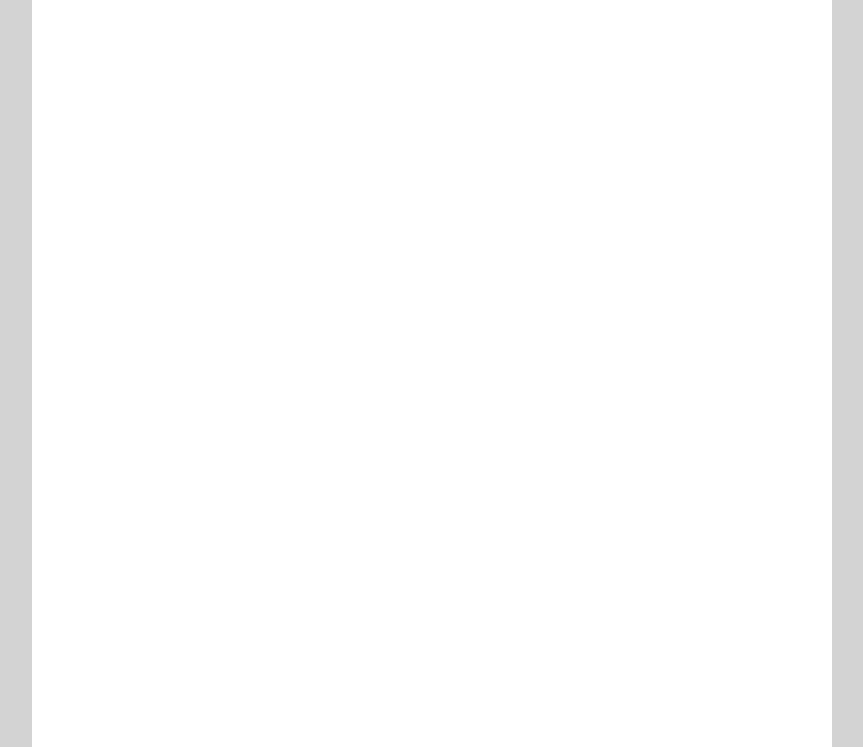
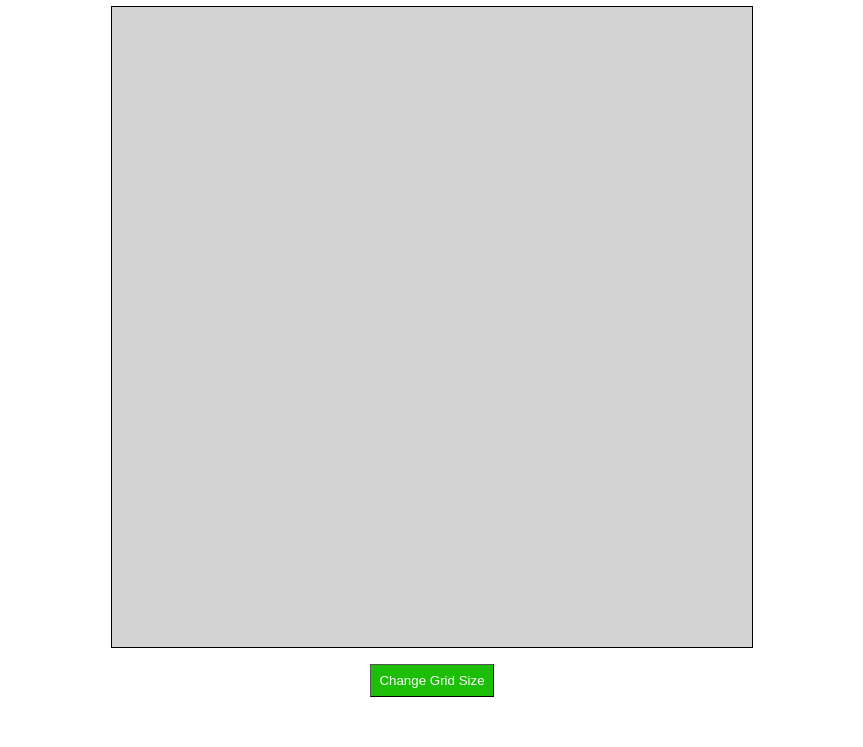
Before and after one commit to IGrewal08/ES-game, a plain HTML site: page index.html in a window 1280 px wide. Shown: the part 74-821 px from the top of the page, without its empty margins (208-1071 px from the left). After the commit the page ends 800 px from the top, so only its background shows below. Drawn offline with Linux system fonts and the light colour scheme.

Commit message:
fixed child div class wrap

```diff
--- a/index.html
+++ b/index.html
@@ -8,9 +8,11 @@
     <script async src="javascript.js"></script>
 </head>
 <body>
+    <h1 id="title">Etch-A-Sketch</h1>
+    <div id="container"></div>
+
     <div id="button">
         <button>Change Grid Size</button>
     </div>
-    <div id="container"></div>
 </body>
 </html>
--- a/javascript.js
+++ b/javascript.js
@@ -1,31 +1,28 @@
 const container = document.querySelector('#container');
 
 button.addEventListener("click", () => {
-
-    let input = prompt();
-    if (input >= 100 && input < 2) {
-        input = prompt();
-    }
     removeGrid();
-    buildGrid(input);
+    let userInput;
+    do {
+        userInput = prompt('Enter Grid-Size');
+    } while ((userInput < 2) || (userInput > 100))
+    buildGrid(userInput);
 });
 
-function buildGrid (input) {
 
-    for (let i = 1; i <= input; i++) {
-        const parent = document.createElement('div');
-        parent.classList.add('parent');
+function buildGrid (userInput) {
+    const totalDiv = userInput * userInput;
+    const dimension = 640/userInput;
 
-        for (let j = 1; j <= input; j++) {
-            const child = document.createElement('div');
-            child.classList.add('child');
-            parent.appendChild(child);
-        }
-        container.appendChild(parent);
+    for (let i = 1; i <= totalDiv; i++) {
+        const child = document.createElement('div');
+        child.classList.add('child');
+        child.style.width = `${dimension}px`;
+        child.style.height = `${dimension}px`;
+        container.appendChild(child);
     }
 
     const allChild = document.querySelectorAll('.child');
-
     allChild.forEach((div) => {
         div.addEventListener("mouseover", (event) => {
             const results = getRGB();
@@ -35,9 +32,9 @@ function buildGrid (input) {
 }
 
 function removeGrid () {
-    const parentElement = document.getElementById('container');
-    while (parentElement.firstChild) {
-        parentElement.removeChild(parentElement.firstChild);
+    const childElement = document.getElementById('container');
+    while (childElement.firstChild) {
+        childElement.removeChild(childElement.firstChild);
     }
 }
 
@@ -47,4 +44,4 @@ function getRGB () {
         , Math.round((Math.random() * (255)))];
 }
 
-buildGrid(80);
+buildGrid(50);
--- a/styles.css
+++ b/styles.css
@@ -1,36 +1,35 @@
 body {
+    font-family: 'Times New Roman', Times, serif;
+    display: flex;
+    flex-direction: column;
+    justify-content: center;
+    align-items: center;
+    padding: 0;
+    margin: 0;
+
+}
+
+#container {
+    display: flex;
+    flex-wrap: wrap;
+    margin: 0 0 16px 0;
+    padding: 0;
+    width: 640px;
+    height: 640px;
+    border: 1px solid black;
     background-color: lightgray;
-    font-family: 'Times New Roman', Times, serif;
-    margin: 0;
-    padding: 0;
+
+}
+
+.child {
+    background-color: lightgray;
 }
 
 button {
     display: block;
     margin: auto;
-    background-color: white;
+    padding: 8px;
+    border-width: 1px;
+    color: white;
+    background-color: rgb(28, 190, 7);
 }
-
-#container {
-    display: flex;
-    justify-content: center;
-    align-items: center;
-    flex-direction: column;
-    margin: 0 356px;
-    max-height: 800px;
-    min-height: 800px;
-    background-color: lightgray;
-
-}
-
-.parent {
-    display: flex;
-    flex-direction: row;
-
-}
-
-.child {
-    background-color: white;
-    width: 10px;
-    height: 10px;
-}
```
